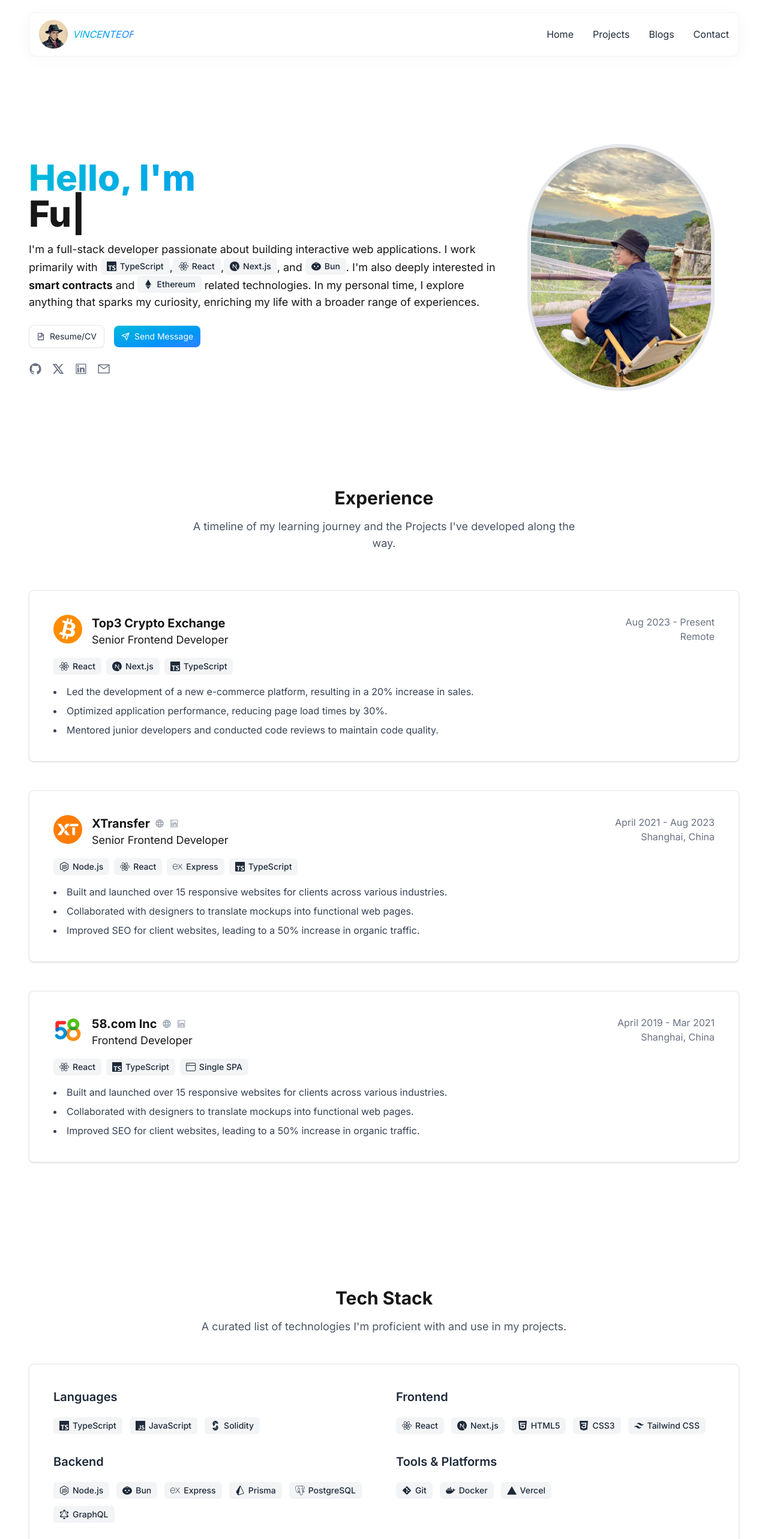
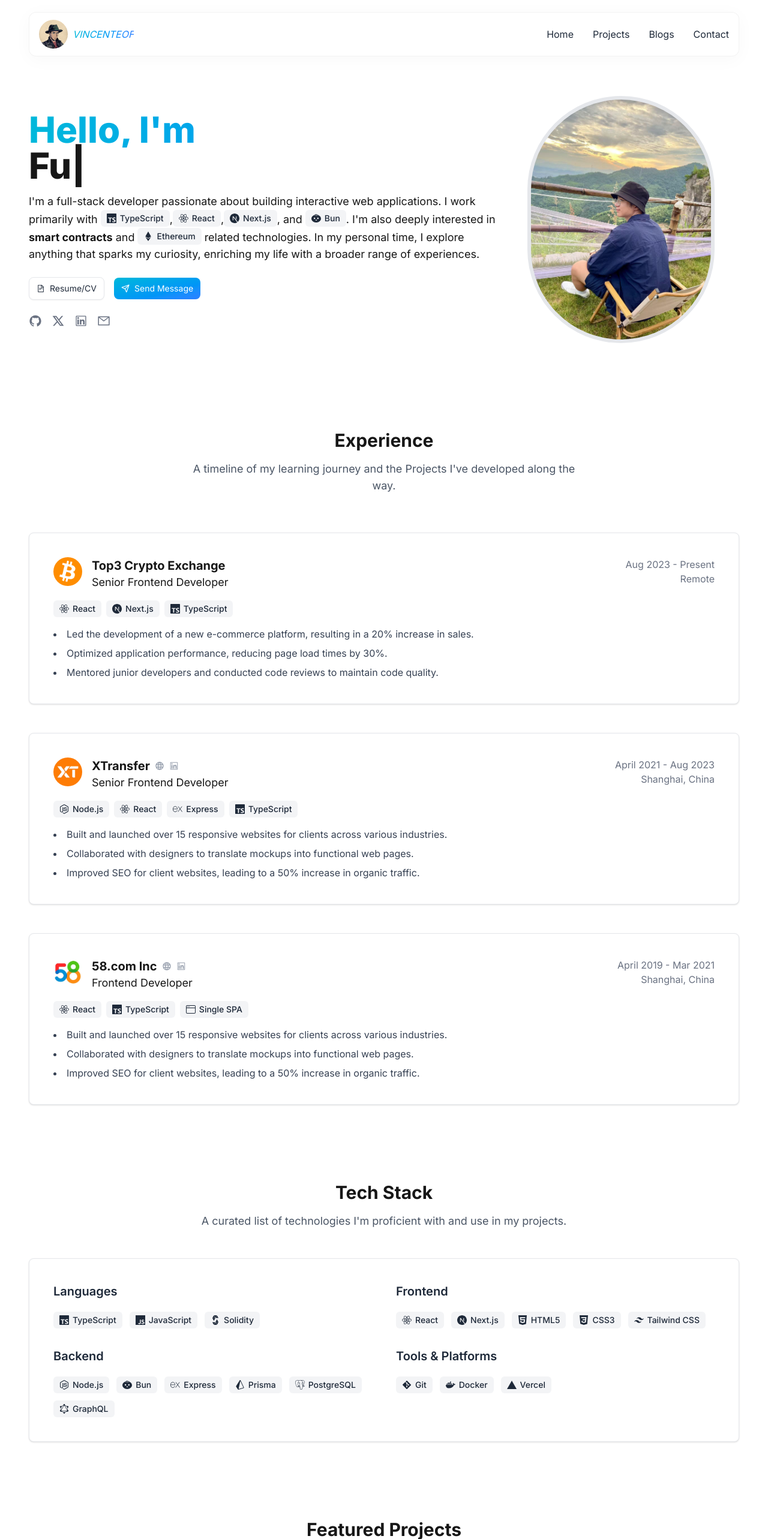
Before and after one commit to vincenteof/vincenteof.xyz, a Next.js app: page / in a window 1280 px wide. Shown: the top 2566 px of the page at 60% size. Built offline with nearby package versions, Linux system fonts and the light colour scheme.

Commit message:
feat: standardize section padding across components and add descriptive text to Blogs, Projects, Experience, and TechStack sections

```diff
--- a/app/components/Blogs.tsx
+++ b/app/components/Blogs.tsx
@@ -6,11 +6,14 @@ import { HiArrowRight } from 'react-icons/hi'
 
 const Blogs = () => {
   return (
-    <section id="blogs" className="py-16">
+    <section id="blogs" className="py-12 sm:py-16">
       <div className="container mx-auto px-4">
-        <h2 className="text-3xl font-bold text-center mb-12">
+        <h2 className="text-3xl font-bold text-center mb-4">
           Latest Blog Posts
         </h2>
+        <p className="text-lg text-center text-gray-600 dark:text-gray-400 max-w-2xl mx-auto mb-12">
+          My recent thoughts feature a variety of topics.
+        </p>
         <div className="grid grid-cols-1 md:grid-cols-2 lg:grid-cols-3 gap-6">
           {blogs.map((blog) => (
             <article
--- a/app/components/Contact.tsx
+++ b/app/components/Contact.tsx
@@ -47,7 +47,7 @@ const Contact = () => {
   }
 
   return (
-    <section id="contact" className="py-16">
+    <section id="contact" className="py-12 sm:py-16">
       <div className="container mx-auto px-4">
         <div className="grid grid-cols-1 lg:grid-cols-2 gap-8 items-start">
           {/* Left Column - Contact Info */}
--- a/app/components/Experience.tsx
+++ b/app/components/Experience.tsx
@@ -6,7 +6,7 @@ import ExperienceItem from './ExperienceItem';
 
 const Experience = () => {
   return (
-    <section id="experience" className="py-20">
+    <section id="experience" className="py-12 sm:py-16">
       <h2 className="text-3xl font-bold text-center mb-4">Experience</h2>
       <p className="text-lg text-center text-gray-600 dark:text-gray-400 max-w-2xl mx-auto mb-16">
         A timeline of my learning journey and the Projects I've developed along the way.
--- a/app/components/ExperienceItem.tsx
+++ b/app/components/ExperienceItem.tsx
@@ -33,9 +33,9 @@ const ExperienceItem: React.FC<ExperienceItemProps> = ({ experience }) => {
   const linkedinTooltipId = `${companyId}-linkedin-tooltip`;
 
   return (
-    <div className="mb-12 p-8 sm:p-10 bg-white dark:bg-gray-800 rounded-lg shadow border border-gray-200 dark:border-gray-700">
+    <div className="mb-12 last:mb-0 p-8 sm:p-10 bg-white dark:bg-gray-800 rounded-lg shadow border border-gray-200 dark:border-gray-700">
       {/* Part 1: Company Info, Role, Date, Location */}
-      <div className="flex items-start justify-between mb-4">
+      <div className="flex flex-col sm:flex-row sm:items-start sm:justify-between mb-4 gap-2 sm:gap-4">
         <div className="flex items-start">
           <Image
             src={experience.logo}
@@ -81,7 +81,7 @@ const ExperienceItem: React.FC<ExperienceItemProps> = ({ experience }) => {
             <p className="text-lg">{experience.role}</p>
           </div>
         </div>
-        <div className="text-right">
+        <div className="sm:text-right">
           <p className="text-gray-500 dark:text-gray-400">{experience.period}</p>
           <p className="text-gray-500 dark:text-gray-400">{experience.location}</p>
         </div>
--- a/app/components/Hero.tsx
+++ b/app/components/Hero.tsx
@@ -18,7 +18,7 @@ import Tag from './Tag';
 
 const Hero = () => {
   return (
-    <section className="px-4 pt-24 pb-12 md:pt-60 md:pb-20">
+    <section className="px-4 pt-34 pb-12 md:pb-20 md:pt-40">
       <div className="grid grid-cols-1 sm:grid-cols-12">
         <div className="col-span-8 place-self-center text-center sm:text-left justify-self-start">
           <h1 className="mb-4 text-3xl sm:text-5xl xl:text-6xl 2xl:text-8xl lg:leading-normal font-extrabold flex flex-col">
--- a/app/components/Projects.tsx
+++ b/app/components/Projects.tsx
@@ -6,7 +6,7 @@ import ProjectCard from './ProjectCard';
 
 const Projects = () => {
   return (
-    <section id="projects" className="py-20">
+    <section id="projects" className="py-12 sm:py-16">
       <h2 className="text-3xl font-bold text-center mb-4">Featured Projects</h2>
       <p className="text-lg text-center text-gray-600 dark:text-gray-400 max-w-2xl mx-auto mb-12">
         Here are some of the projects I'm proud to have worked on.
--- a/app/components/TechStack.tsx
+++ b/app/components/TechStack.tsx
@@ -8,7 +8,7 @@ import Tag from './Tag';
 
 const TechStack = () => {
   return (
-    <section id="tech-stack" className="py-20">
+    <section id="tech-stack" className="py-12 sm:py-16">
       <h2 className="text-3xl font-bold text-center mb-4">Tech Stack</h2>
       <p className="text-lg text-center text-gray-600 dark:text-gray-400 max-w-2xl mx-auto mb-12">
         A curated list of technologies I'm proficient with and use in my projects.
```
